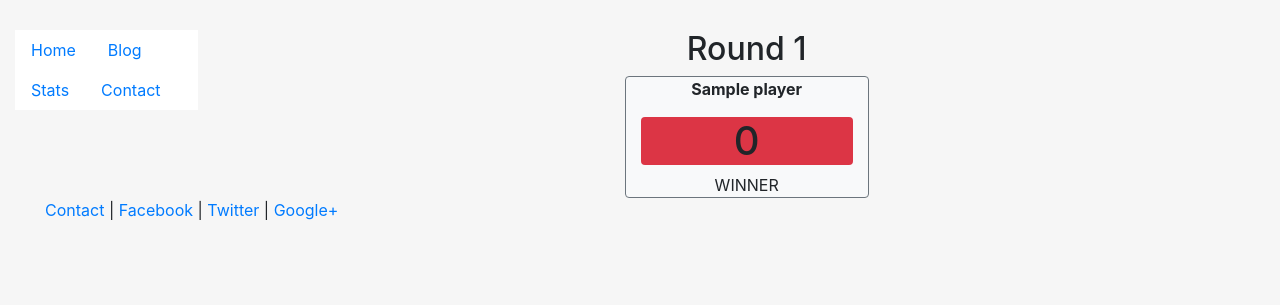
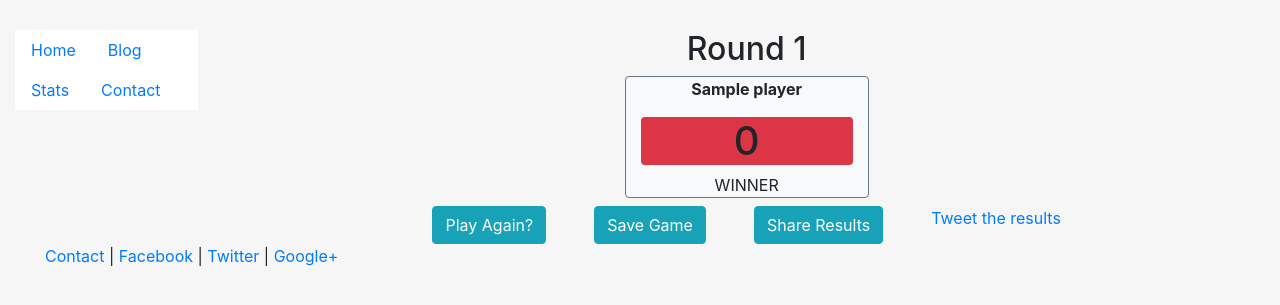
Before and after one commit to nahart/dartmvp, a Django app: page /scorer/game/1/ in a window 1280 px wide. Shown: the part 175-480 px from the top of the page. Run offline with Django 3.2, Linux system fonts and the light colour scheme; tables that the repository leaves empty hold one stand-in row (values such as "Sample post"); some libraries are stand-ins or nearby versions.

Commit message:
added buttons to show up when game is won

```diff
--- a/scorer/templates/scorer/game.html
+++ b/scorer/templates/scorer/game.html
@@ -34,6 +34,22 @@
         </div>
     </div>
 
+    <div class="container">
+        <div class="row justify-content-md-center">
+            {% for player_status in players_statuses %}
+            {% if player_status.winner %}
+                <button type="button" href="127.0.0.1:8000/scorer/start_game" class="btn btn-info mx-4 mt-2">Play Again?</button>
+                <button type="button" class="btn btn-info mx-4 mt-2">Save Game</button>
+                <button type="button" class="btn btn-info mx-4 mt-2">Share Results</button>
+                <a href="https://twitter.com/share?ref_src=twsrc%5Etfw" class="twitter-share-button mx-4 mt-2" data-size="large"
+                    data-text="I won a game of darts at DartMVP.com!" data-url="http://www.dartsmvp.com"
+                    data-hashtags="darts" data-show-count="false">Tweet the results</a>
+                    <script async src="https://platform.twitter.com/widgets.js" charset="utf-8"></script>
+            {% endif %}
+            {% endfor %}
+        </div>
+    </div>
+
 {% endblock %}
 
 <!--
```
